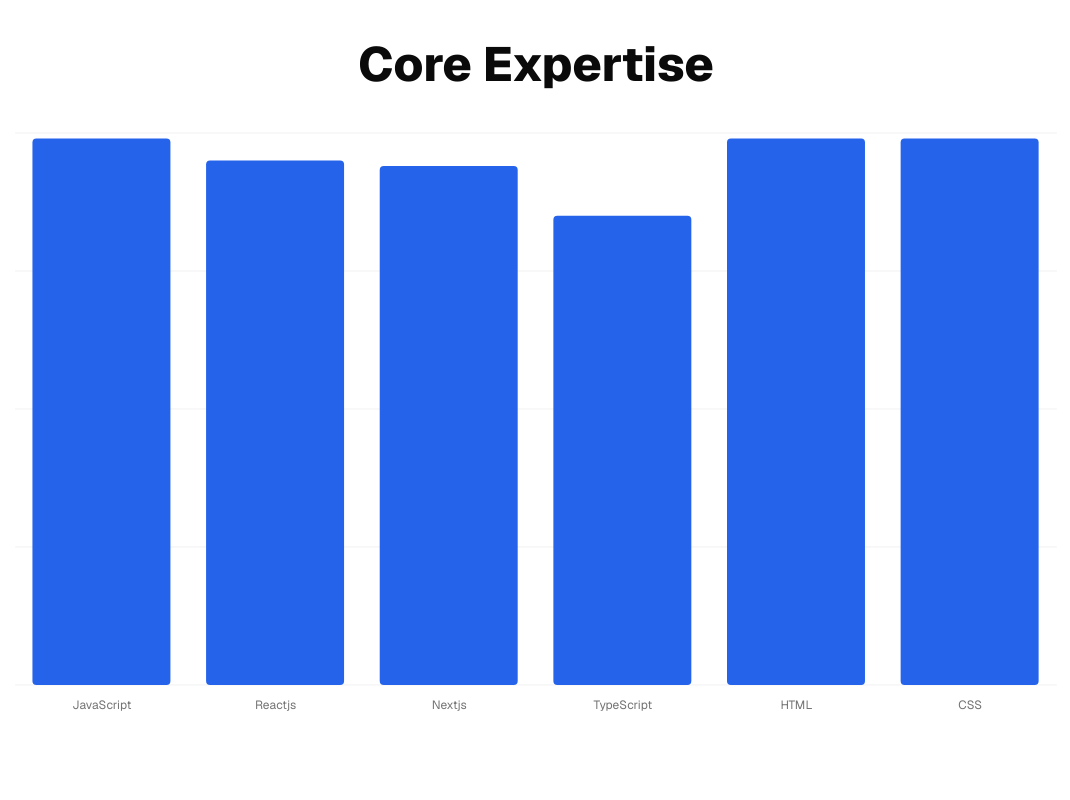
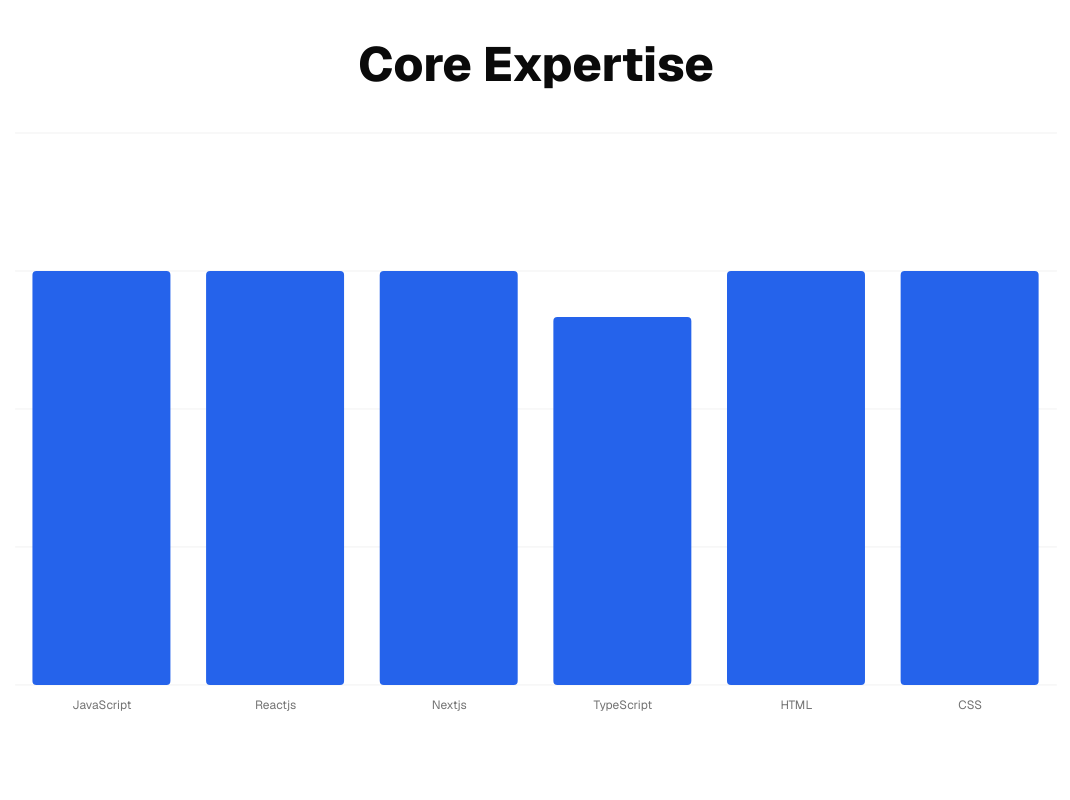
Before and after one commit to zafar-saleem/zafar-saleem.github.io, a Next.js app: page / in a window 1280 px wide. Shown: the part 640-1440 px from the top of the page, without its empty margins (104-1174 px from the left). Built offline with nearby package versions, Linux system fonts and the light colour scheme.

Commit message:
misc: minor updates and fixes

```diff
--- a/app/components/expertise/expertise.tsx
+++ b/app/components/expertise/expertise.tsx
@@ -5,17 +5,15 @@ import { Bar, BarChart, CartesianGrid, XAxis } from "recharts"
 import {
   ChartConfig,
   ChartContainer,
-  ChartTooltip,
-  ChartTooltipContent,
 } from "@/components/ui/chart"
 
 const chartData = [
-  { skill: "JavaScript", desktop: 99, },
-  { skill: "Reactjs", desktop: 95, },
-  { skill: "Nextjs", desktop: 94, },
-  { skill: "TypeScript", desktop: 85, },
-  { skill: "HTML", desktop: 99, },
-  { skill: "CSS", desktop: 99, },
+  { skill: "JavaScript", desktop: 9, },
+  { skill: "Reactjs", desktop: 9, },
+  { skill: "Nextjs", desktop: 9, },
+  { skill: "TypeScript", desktop: 8, },
+  { skill: "HTML", desktop: 9, },
+  { skill: "CSS", desktop: 9, },
 ]
 
 const chartConfig = {
@@ -39,7 +37,6 @@ export const Expertise = ({ id }: { id: string }) => {
             axisLine={false}
             tickFormatter={(value) => value.slice(0, 10)}
           />
-          <ChartTooltip content={<ChartTooltipContent />} />
           <Bar dataKey="desktop" fill="var(--color-desktop)" radius={4} />
         </BarChart>
       </ChartContainer>
--- a/app/components/services/services.tsx
+++ b/app/components/services/services.tsx
@@ -11,7 +11,7 @@ import { contents } from "./contents";
 
 export const Services = ({ id }: { id: string }) => {
   return (
-    <div className="w-full mt-15" id={id}>
+    <div className="w-full mt-15 text-center" id={id}>
       <h2 className="text-3xl font-extrabold lg:text-5xl text-center mt-10">Services</h2>
       <div className="grid grid-cols-1 md:grid-cols-2 lg:grid-cols-3 gap-4 mt-10">
         {
```
